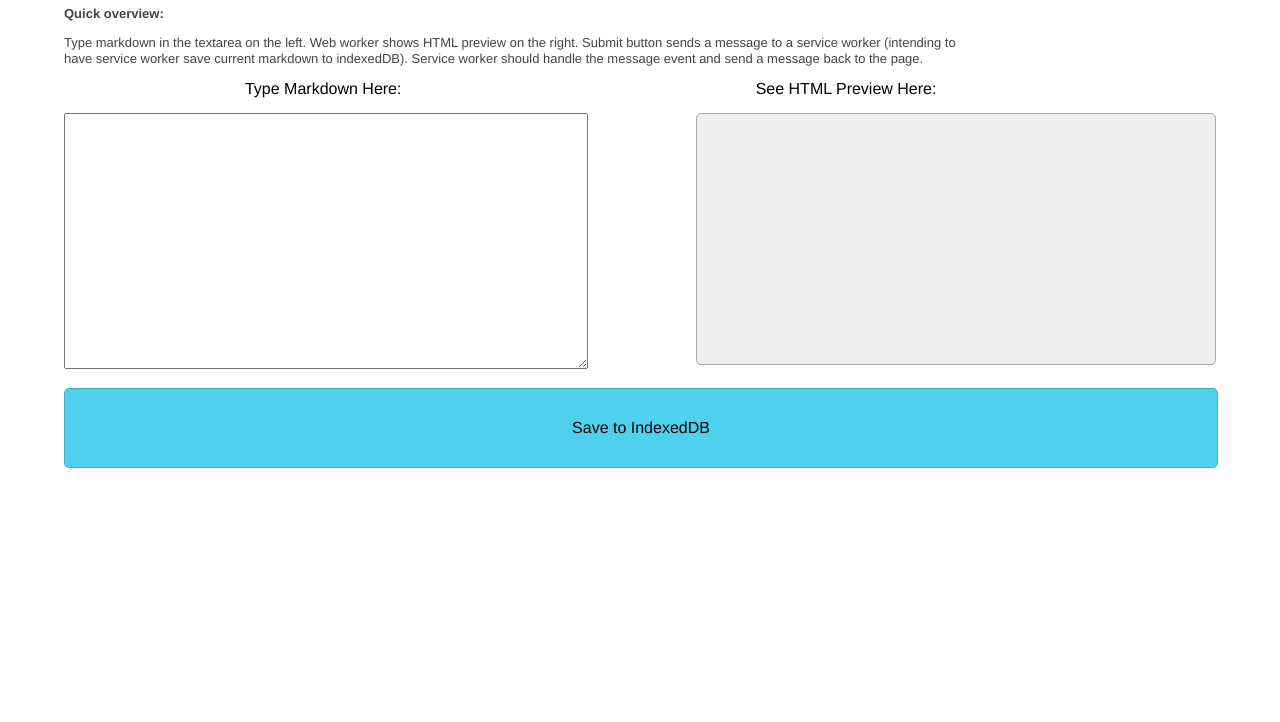
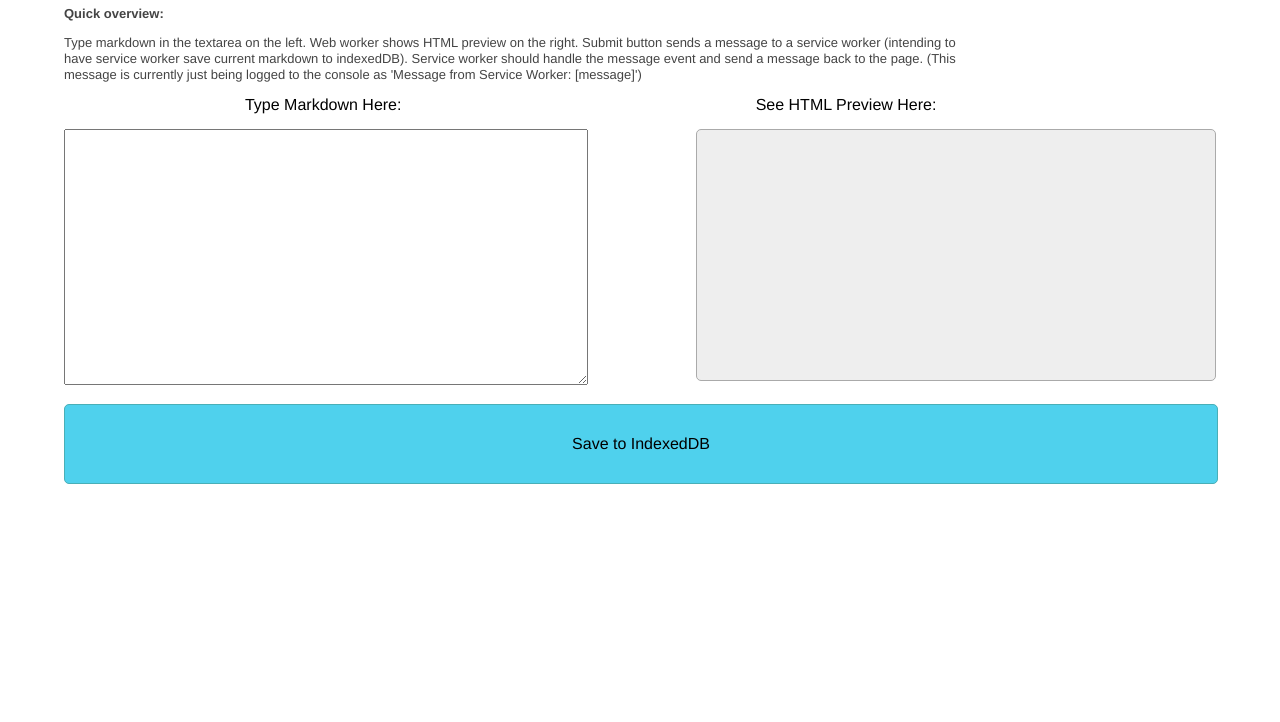
Before and after one commit to brittanydionigi/markdown-previewer, a website: page sw-messaging.html in a window 1280 px wide. Shown: the part 78-800 px from the top of the page. Drawn offline with Linux system fonts and the light colour scheme.

Commit message:
Update exp

```diff
--- a/sw-messaging.html
+++ b/sw-messaging.html
@@ -12,7 +12,7 @@
   <body>
     <h1>Markdown Previewer</h1>
     <p><b>Quick overview:</b></p>
-    <p>Type markdown in the textarea on the left. Web worker shows HTML preview on the right. Submit button sends a message to a service worker (intending to have service worker save current markdown to indexedDB). Service worker should handle the message event and send a message back to the page.
+    <p>Type markdown in the textarea on the left. Web worker shows HTML preview on the right. Submit button sends a message to a service worker (intending to have service worker save current markdown to indexedDB). Service worker should handle the message event and send a message back to the page. (This message is currently just being logged to the console as 'Message from Service Worker: [message]')
     <div class="half">Type Markdown Here:</div>
     <div class="half">See HTML Preview Here:</div>
     <textarea id="live-markdown" width="400" height="200"></textarea>
@@ -71,7 +71,7 @@
 
       // Listen for messages from our service worker
       window.addEventListener('message', function(message) {
-        console.log("Message Listener on Window from SW: ", message.data);
+        console.log("Message from Service Worker: ", message.data);
       });
 
 
```
